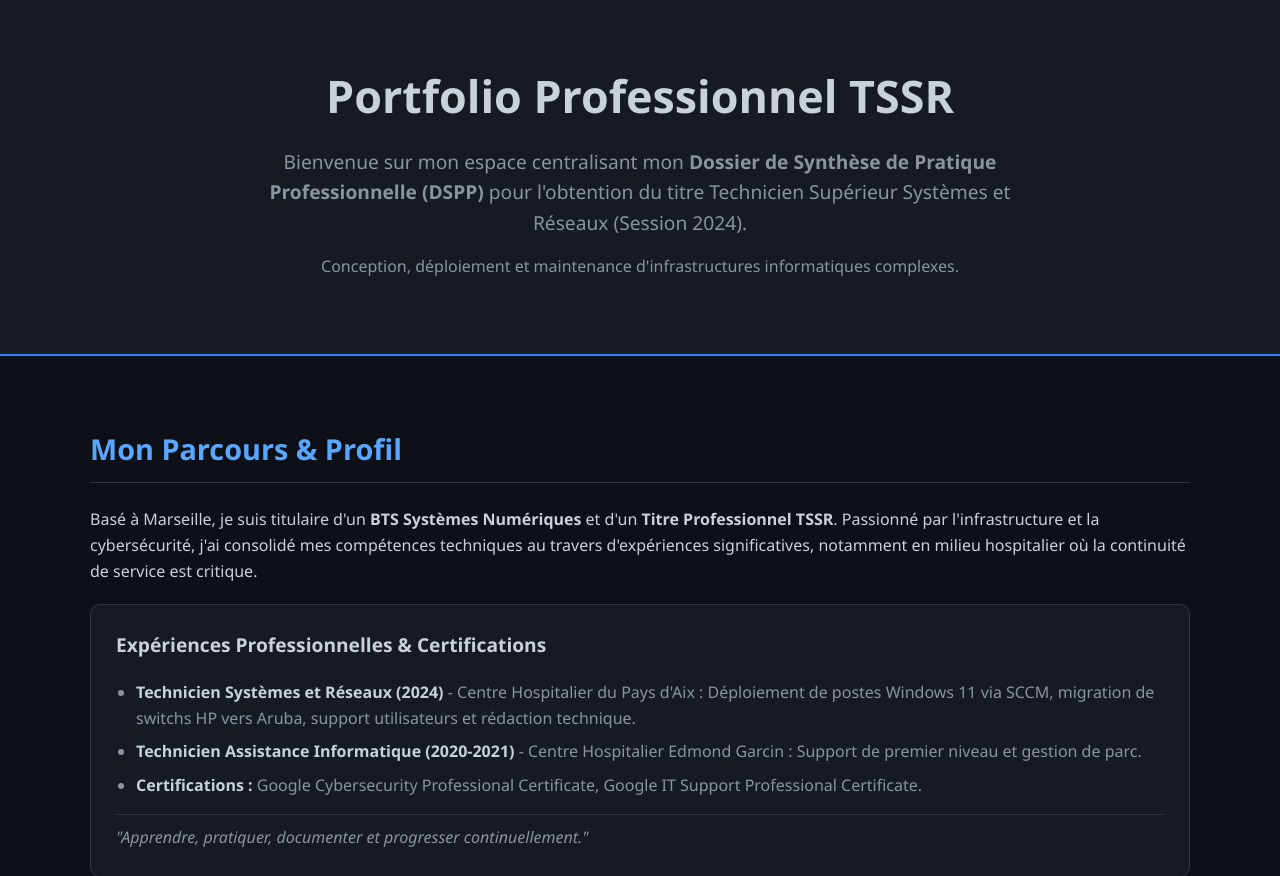
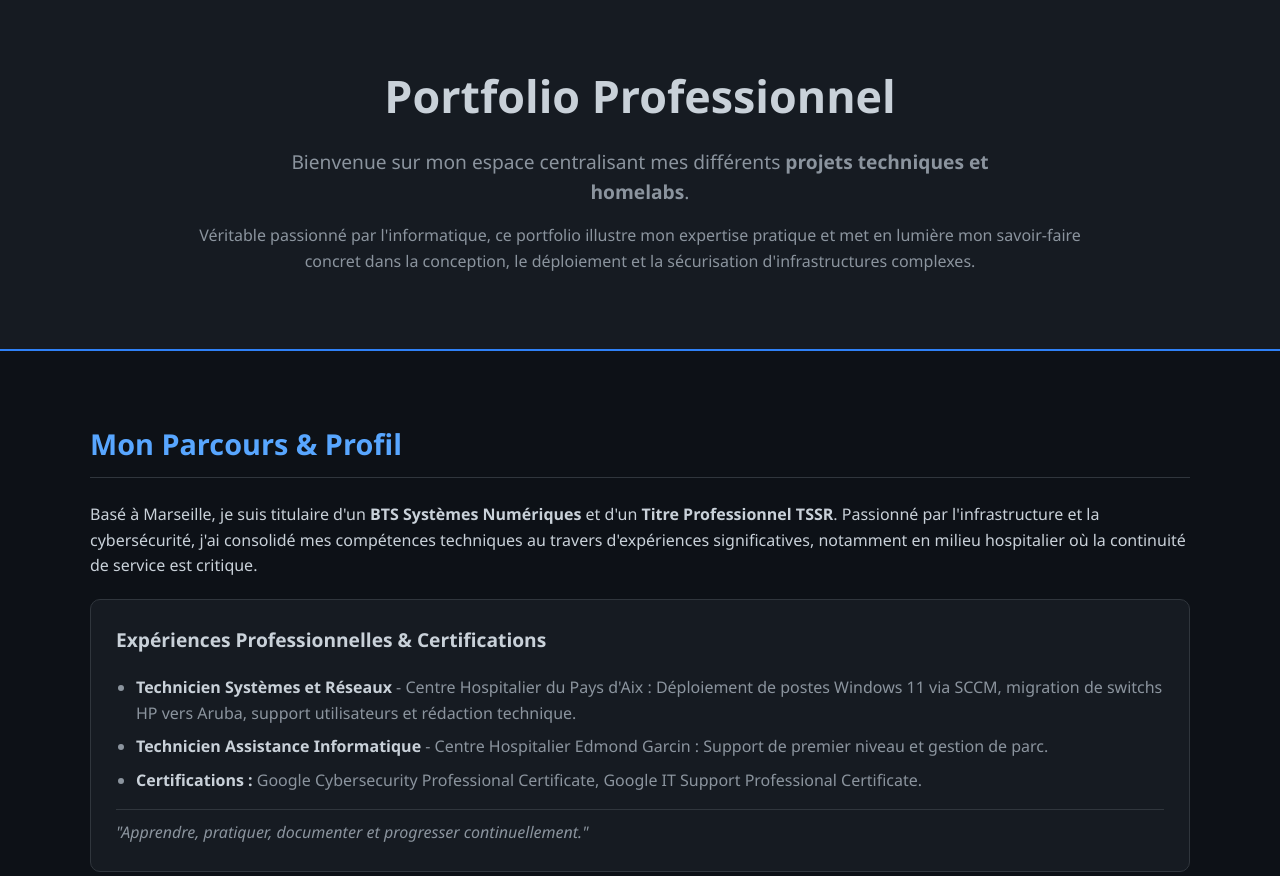
Before and after one commit to Souhan-tech13/Souhan-tech13.github.io, a plain HTML site: page index.html in a window 1280 px wide. Shown: the top 876 px of the page. Drawn offline with Linux system fonts and the light colour scheme.

Commit message:
Update header to highlight homelabs and projects, removed 2024 mentions

```diff
--- a/index.html
+++ b/index.html
@@ -3,7 +3,7 @@
 <head>
     <meta charset="UTF-8">
     <meta name="viewport" content="width=device-width, initial-scale=1.0">
-    <title>Souhan Fernandez | Portfolio TSSR</title>
+    <title>Souhan Fernandez | Portfolio Professionnel</title>
     <style>
         /* Design Global - Thème Dark Tech */
         body { font-family: 'Segoe UI', system-ui, sans-serif; background-color: #0d1117; color: #c9d1d9; margin: 0; padding: 0; line-height: 1.6; }
@@ -44,9 +44,9 @@
 <body>
 
     <header>
-        <h1>Portfolio Professionnel TSSR</h1>
-        <p>Bienvenue sur mon espace centralisant mon <strong>Dossier de Synthèse de Pratique Professionnelle (DSPP)</strong> pour l'obtention du titre Technicien Supérieur Systèmes et Réseaux (Session 2024).</p>
-        <p style="font-size: 1em;">Conception, déploiement et maintenance d'infrastructures informatiques complexes.</p>
+        <h1>Portfolio Professionnel</h1>
+        <p>Bienvenue sur mon espace centralisant mes différents <strong>projets techniques et homelabs</strong>.</p>
+        <p style="font-size: 1em; max-width: 900px;">Véritable passionné par l'informatique, ce portfolio illustre mon expertise pratique et met en lumière mon savoir-faire concret dans la conception, le déploiement et la sécurisation d'infrastructures complexes.</p>
     </header>
 
     <div class="container">
@@ -58,8 +58,8 @@
             <div class="card" style="margin-top: 20px;">
                 <h3 style="font-size: 1.2em; color: #c9d1d9;">Expériences Professionnelles & Certifications</h3>
                 <ul>
-                    <li><strong>Technicien Systèmes et Réseaux (2024)</strong> - Centre Hospitalier du Pays d'Aix : Déploiement de postes Windows 11 via SCCM, migration de switchs HP vers Aruba, support utilisateurs et rédaction technique.</li>
-                    <li><strong>Technicien Assistance Informatique (2020-2021)</strong> - Centre Hospitalier Edmond Garcin : Support de premier niveau et gestion de parc.</li>
+                    <li><strong>Technicien Systèmes et Réseaux</strong> - Centre Hospitalier du Pays d'Aix : Déploiement de postes Windows 11 via SCCM, migration de switchs HP vers Aruba, support utilisateurs et rédaction technique.</li>
+                    <li><strong>Technicien Assistance Informatique</strong> - Centre Hospitalier Edmond Garcin : Support de premier niveau et gestion de parc.</li>
                     <li><strong>Certifications :</strong> Google Cybersecurity Professional Certificate, Google IT Support Professional Certificate.</li>
                 </ul>
                 <p style="font-style: italic; color: #8b949e; margin-bottom: 0; padding-top: 10px; border-top: 1px solid #30363d;">"Apprendre, pratiquer, documenter et progresser continuellement."</p>
@@ -142,7 +142,7 @@
     </div>
 
     <footer>
-        <p>Auteur : <strong>Souhan Fernandez</strong> - Session TSSR 2024</p>
+        <p>Auteur : <strong>Souhan Fernandez</strong></p>
         <p style="margin-top: 15px;">
             <a href="https://linkedin.com/in/souhan-fernandez-9a930429a" target="_blank">Profil LinkedIn</a> |
             <a href="mailto:souhanfernandez@gmail.com">Contact Email</a> |
```
